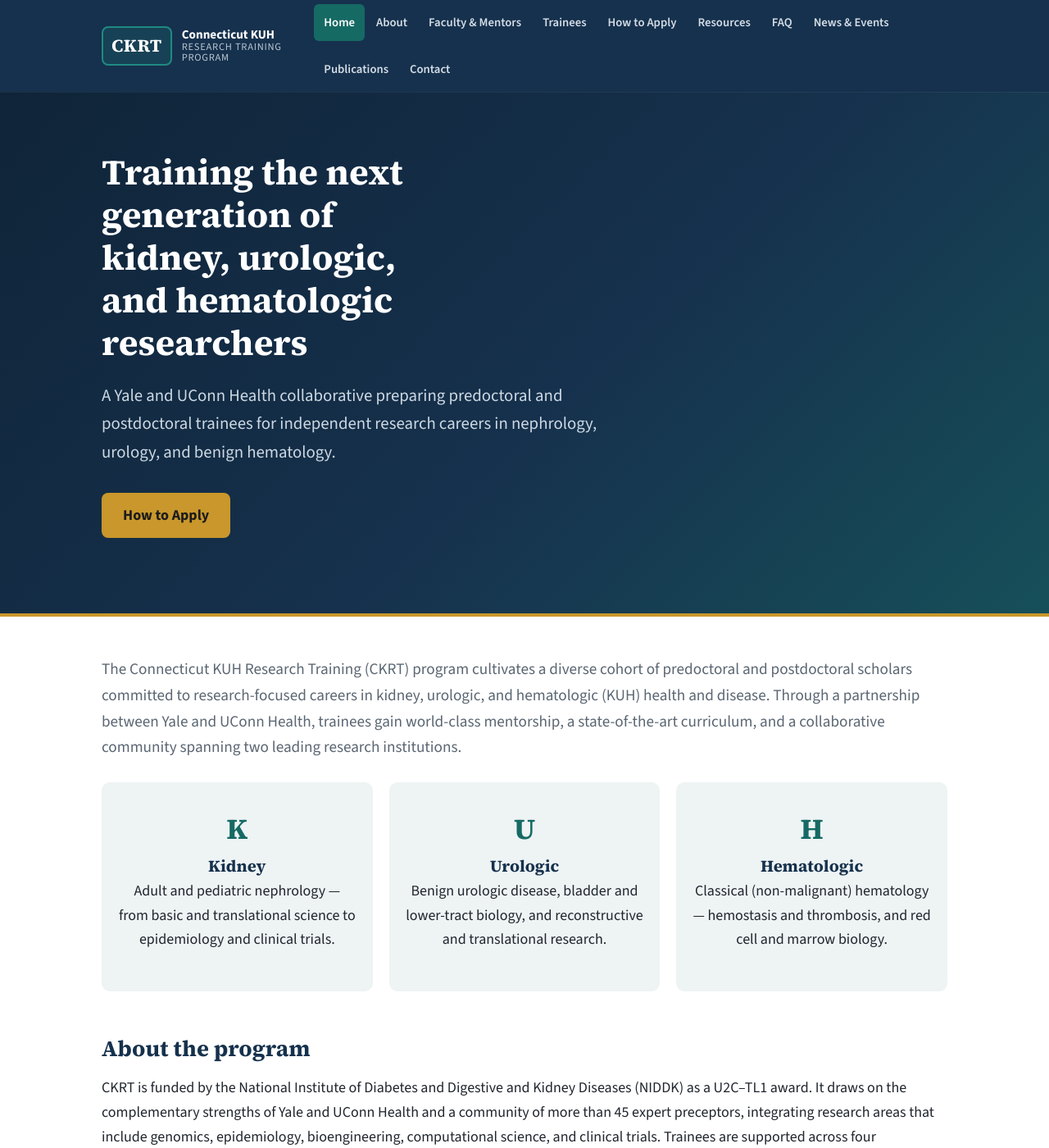
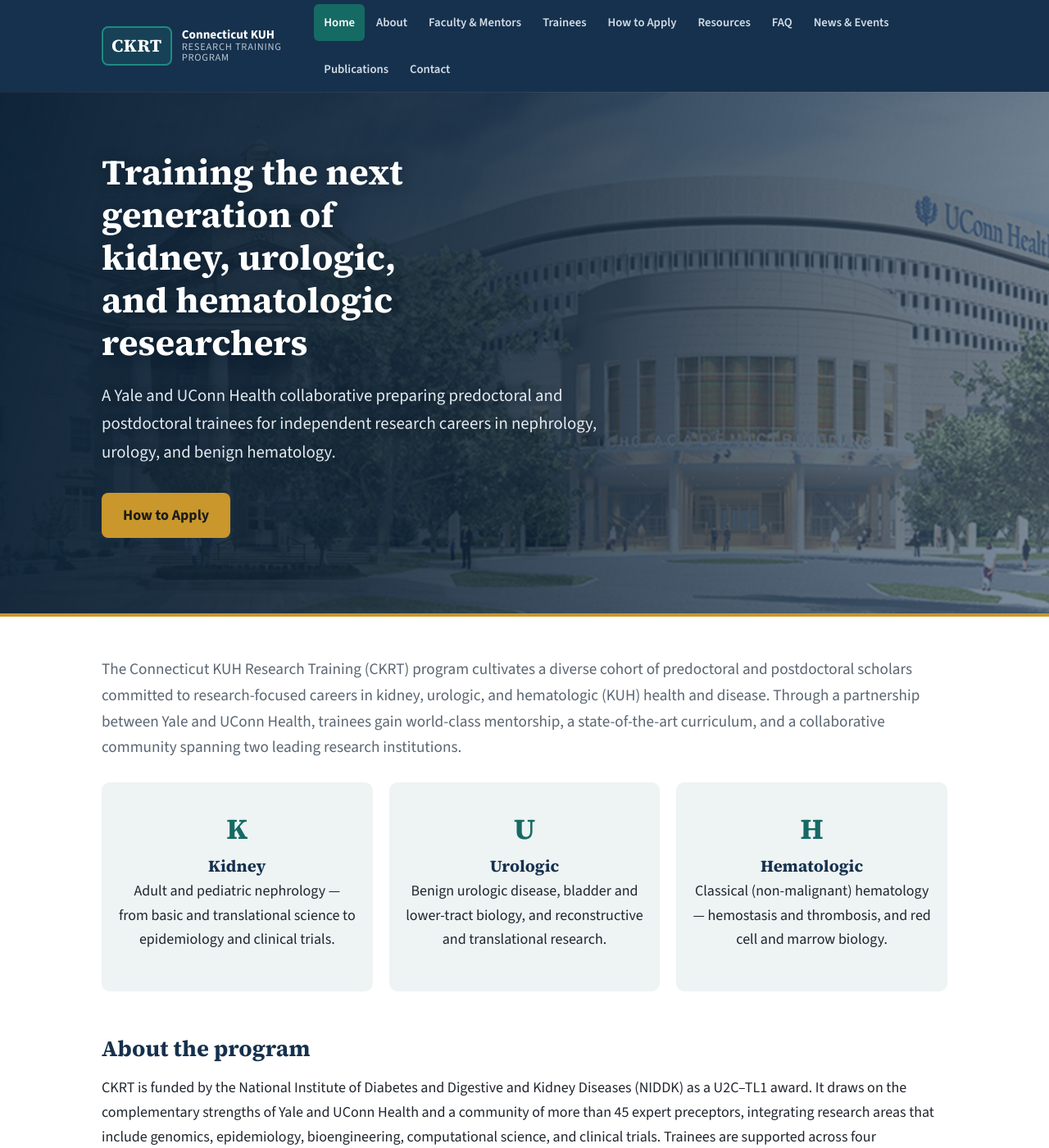
Before and after one commit to fpwilson3-star/ckrt-website, a Jekyll site: the page built from index.html, in a window 1280 px wide and 1400 px high. Shown: the whole window at 82% size. Built offline with Jekyll 4.4.1, drawn with Linux system fonts in a browser that asks for light colours.

Commit message:
Integrate banner image across hero and interior page headers
Layer the new CKRT banner behind the home hero under a navy gradient
overlay, and add a slim banner band for interior page titles so the
image carries across the whole site. Rename to a URL-safe filename.

Co-Authored-By: Claude Opus 4.8 <noreply@anthropic.com>

```diff
--- a/_layouts/default.html
+++ b/_layouts/default.html
@@ -54,8 +54,15 @@
   </section>
   {% endif %}
 
+  {% unless page.hero %}{% if page.title %}
+  <section class="page-banner">
+    <div class="wrap">
+      <h1 class="page-title">{{ page.title }}</h1>
+    </div>
+  </section>
+  {% endif %}{% endunless %}
+
   <main id="main" class="wrap page-main">
-    {% unless page.hero %}{% if page.title %}<h1 class="page-title">{{ page.title }}</h1>{% endif %}{% endunless %}
     {{ content }}
   </main>
 
--- a/assets/css/style.css
+++ b/assets/css/style.css
@@ -98,13 +98,29 @@ strong { font-weight: 700; }
 
 /* --- Hero --- */
 .hero {
-  background: linear-gradient(135deg, var(--navy-deep) 0%, var(--navy) 55%, var(--teal-dark) 140%);
+  background:
+    linear-gradient(105deg, var(--navy-deep) 0%, rgba(15,36,56,.86) 42%, rgba(22,49,77,.55) 100%),
+    url("../img/ckrt-banner.png") center / cover no-repeat;
   color: #fff;
   padding: 72px 0;
   border-bottom: 4px solid var(--gold);
 }
-.hero h1 { color: #fff; font-size: 2.7rem; max-width: 18ch; }
-.hero-tagline { font-size: 1.3rem; color: #cdd9e3; max-width: 60ch; margin-top: .5em; }
+.hero h1 { color: #fff; font-size: 2.7rem; max-width: 18ch; text-shadow: 0 1px 16px rgba(8,20,33,.45); }
+.hero-tagline { font-size: 1.3rem; color: #e3eaf1; max-width: 60ch; margin-top: .5em; text-shadow: 0 1px 12px rgba(8,20,33,.4); }
+
+/* --- Interior page banner (non-hero pages) --- */
+.page-banner {
+  background:
+    linear-gradient(90deg, var(--navy-deep) 0%, rgba(15,36,56,.82) 45%, rgba(22,49,77,.6) 100%),
+    url("../img/ckrt-banner.png") center 35% / cover no-repeat;
+  color: #fff;
+  border-bottom: 4px solid var(--gold);
+}
+.page-banner .wrap { padding-top: 40px; padding-bottom: 40px; }
+.page-banner .page-title {
+  color: #fff; margin: 0; border: 0; display: inline-block;
+  text-shadow: 0 1px 14px rgba(8,20,33,.45);
+}
 
 /* --- Buttons --- */
 .btn {
```
Also changed, not shown: assets/img/ckrt-banner.png (added).
